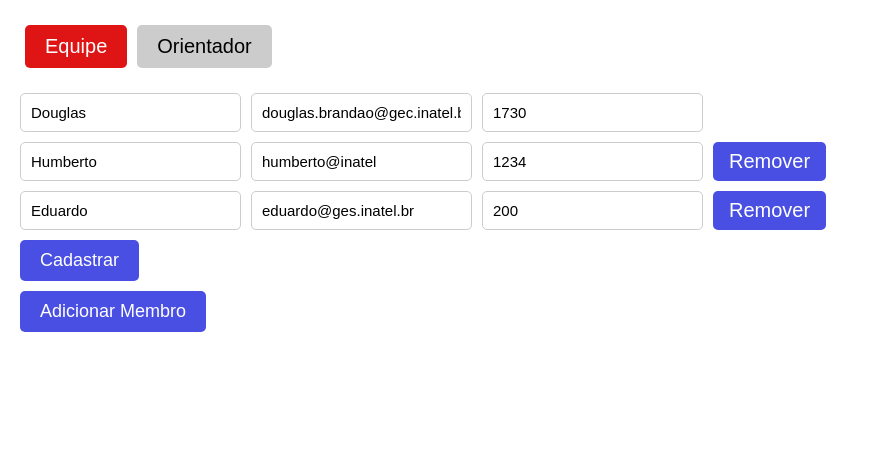
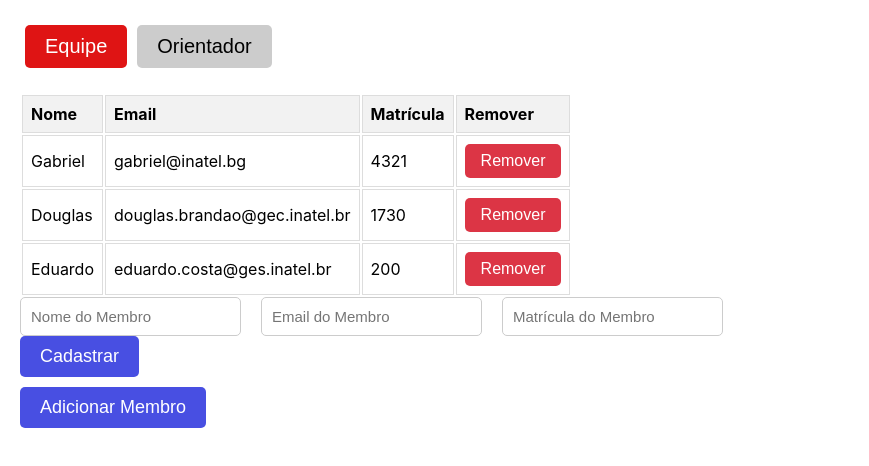
Before and after one commit to S204-Inatel-2024-1/Front_Ctrl-Alt-Defeat, a React (Create React App) app in the folder front_ctrl-alt-defeat/: page / in a window 1280 px wide. Shown: the top 466 px of the page, without its empty margins (0-869 px from the left). Built offline with nearby package versions, Linux system fonts and the light colour scheme; data requests are answered from the project's data file.

Commit message:
Codigo refatorado, apenas um campo para adicao de membros, e criacao de tabela para visualizacao dos membros ja inseridos

```diff
--- a/front_ctrl-alt-defeat/data/db.json
+++ b/front_ctrl-alt-defeat/data/db.json
@@ -1,22 +1,22 @@
 {
   "TeamMembers": [
     {
-      "name": "Douglas",
-      "matricula": 1730,
-      "email": "douglas.brandao@gec.inatel.br",
-      "id": "8fca"
+      "id": "cdc0",
+      "name": "Gabriel",
+      "matricula": "4321",
+      "email": "gabriel@inatel.bg"
     },
     {
-      "id": "5477",
-      "name": "Humberto",
-      "matricula": "1234",
-      "email": "humberto@inatel"
+      "id": "a676",
+      "name": "Douglas",
+      "matricula": "1730",
+      "email": "douglas.brandao@gec.inatel.br"
     },
     {
-      "id": "6dd8",
+      "id": "0346",
       "name": "Eduardo",
       "matricula": "200",
-      "email": "eduardo@ges.inatel.br"
+      "email": "eduardo.costa@ges.inatel.br"
     }
   ]
 }
--- a/front_ctrl-alt-defeat/src/App.css
+++ b/front_ctrl-alt-defeat/src/App.css
@@ -26,9 +26,42 @@
   color: white;
 }
 
+.membro-list {
+  width: 100%;
+  border-collapse: collapse;
+  margin-bottom: 20px;
+}
+
+.membro-list th,
+.membro-list td {
+  border: 1px solid #ddd;
+  padding: 8px;
+  text-align: left;
+}
+
+.membro-list th {
+  background-color: #f2f2f2;
+}
+
+.remove-btn {
+  background-color: #dc3545;
+  color: white;
+  border: none;
+  padding: 8px 16px;
+  cursor: pointer;
+  border-radius: 5px;
+  font-size: 16px;
+  transition: background-color 0.3s;
+}
+
+.remove-btn button:hover {
+  background-color: #ff0000;
+}
+
 .membro-equipe {
   display: flex;
-  margin-bottom: 10px;
+  flex-wrap: wrap;
+  gap: 10px;
 }
 
 .membro-equipe input {
@@ -89,18 +122,3 @@
 .orientador-section input:focus {
   border-color: #df1414;
 }
-
-.remove-btn button {
-  background-color: #484fe2;
-  color: white;
-  border: none;
-  padding: 8px 16px;
-  cursor: pointer;
-  border-radius: 5px;
-  font-size: 20px;
-  transition: background-color 0.3s;
-}
-
-.remove-btn button:hover {
-  background-color: #ff0000;
-}
--- a/front_ctrl-alt-defeat/src/App.js
+++ b/front_ctrl-alt-defeat/src/App.js
@@ -58,6 +58,7 @@ function Login() {
     const novaEquipe = equipe.map((membro, i) =>
       i === indice ? { ...membro, [campo]: valor } : membro
     );
+
     setEquipe(novaEquipe);
     if (campo === 'name') {
       setNovoNome(valor);
@@ -132,52 +133,73 @@ function Login() {
       </div>
       {aba === "equipe" && (
         <div className={`equipe-section ${aba === "equipe" ? "active" : ""}`}>
-          <form onSubmit={handleSubmit}>
-            {equipe.map((membro, indice) => (
-              <div key={indice} className="membro-equipe">
+          <table>
+            {/* Cabeçalho da tabela */}
+            <thead>
+              <tr className="membro-list th">
+                <th>Nome</th>
+                <th>Email</th>
+                <th>Matrícula</th>
+                <th>Remover</th>
+              </tr>
+            </thead>
+            <tbody>
+              {/* Mapeamento dos membros */}
+              {equipe.map((membro, indice) => (
+                <tr className="membro-list td" key={membro.id}>
+                  <td>{membro.name}</td>
+                  <td>{membro.email}</td>
+                  <td>{membro.matricula}</td>
+                  <td>
+                    {/* Botão de remover */}
+                    {indice >= 0 && (
+                      <button className="remove-btn" onClick={() => removerMembro(indice)}>Remover</button>
+                    )}
+                  </td>
+                </tr>
+              ))}
+            </tbody>
+          </table>
+          {/* Formulário de adicionar membro */}
+          {equipe.length < 4 && (
+            <form onSubmit={handleSubmit}>
+              <div className="membro-equipe">
                 <label>
                   <input
                     type="text"
-                    placeholder={`Nome do Membro ${indice + 1}`}
-                    value={membro.name}
-                    onChange={(e) =>
-                      mudarMembro(indice, "name", e.target.value)
-                    }
+                    placeholder={`Nome do Membro`}
+                    value={name}
+                    name="name"
+                    onChange={(e) => setNovoNome(e.target.value)}
                   />
                 </label>
                 <label>
                   <input
                     type="email"
-                    placeholder={`Email do Membro ${indice + 1}`}
-                    value={membro.email}
-                    onChange={(e) => mudarMembro(indice, "email", e.target.value)
-                    }
+                    placeholder={`Email do Membro`}
+                    value={email}
+                    name="email"
+                    onChange={(e) => setNovoEmail(e.target.value)}
                   />
                 </label>
                 <label>
                   <input
                     type="number"
-                    placeholder={`Matrícula do Membro ${indice + 1}`}
-                    value={membro.matricula}
-                    onChange={(e) =>
-                      mudarMembro(indice, "matricula", e.target.value)
-                    }
+                    placeholder={`Matrícula do Membro`}
+                    value={matricula}
+                    name="matricula"
+                    onChange={(e) => setNovaMatricula(e.target.value)}
                   />
                 </label>
-                <div className="remove-btn">
-                  {indice > 0 && (
-                    <button onClick={() => removerMembro(indice)}>Remover</button>
-                  )}
-                </div>
               </div>
-            ))}
-            <button className="cadastrar-btn">
-              Cadastrar
-            </button>
-          </form>
-          <button className="add-btn" onClick={adicionarMembro} disabled={equipe.length === 4}>
-            Adicionar Membro
-          </button>
+              {/* Botão de cadastrar */}
+              <button className="cadastrar-btn" disabled={equipe.length === 4}>Cadastrar</button>
+            </form>
+          )}
+          {/* Botão de adicionar membro */}
+          {equipe.length < 4 && (
+            <button className="add-btn" onClick={adicionarMembro} disabled={equipe.length === 4}>Adicionar Membro</button>
+          )}
         </div>
       )}
       {aba === "orientador" && (
```
